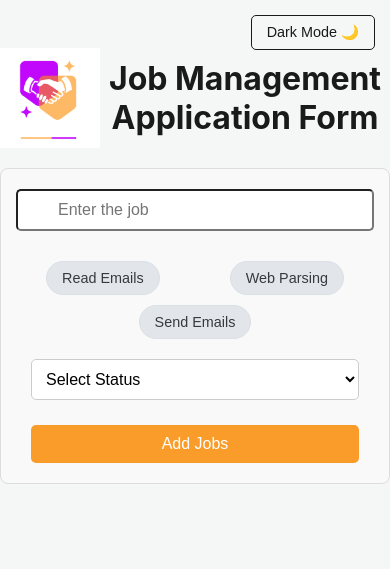
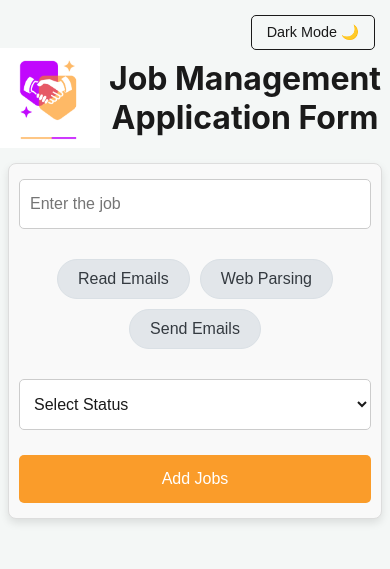
Before and after one commit to ChrisBrowne01/Building-a-Job-Management-Application-Form--Toggle--Dark-Mode-, a React (Create React App) app: page / in a window 390 px wide. Shown: the top 569 px of the page. Built offline with nearby package versions, Linux system fonts and the light colour scheme.

Commit message:
Enhance dark mode support: update CSS variables for form elements, improve responsiveness, and refine styles for better contrast and usability

```diff
--- a/src/component/AppForm.css
+++ b/src/component/AppForm.css
@@ -1,33 +1,102 @@
+:root {
+  /* Form-specific colors */
+  --form-bg-light: #f9f9f9;
+  --form-border-light: #ddd;
+  --input-border-light: #ccc;
+  --tag-bg-light: #e2e6ea;
+  --tag-text-light: #343a40;
+  --tag-border-light: #dae0e5;
+  --selected-tag-bg-light: #f4ab53;
+  --selected-tag-border-light: rgba(255, 183, 0, 0.8);
+  --submit-bg-light: #fa9c2a;
+  --submit-hover-bg-light: #ff8d03;
+  --error-text-light: red;
+
+  /* Re-defining primary/secondary if not in App.css, or ensure App.css is imported first */
+  --primary-color: #ae00ff; /* Focus purple */
+  --secondary-color: #fa9c2a; /* Submit orange */
+  --secondary-hover-color: #ff8d03; /* Submit hover orange */
+
+  /* Spacing & Sizes */
+  --spacing-xs: 5px;
+  --spacing-sm: 8px;
+  --spacing-md: 10px;
+  --spacing-lg: 15px;
+  --spacing-xl: 20px;
+
+  /* Border Radius */
+  --border-radius-sm: 5px;
+  --border-radius-md: 8px;
+  --border-radius-lg: 20px; /* For tags */
+
+  /* Font Sizes */
+  --font-size-sm: 0.9rem;
+  --font-size-md: 1rem;
+}
+
+/* Dark Mode Variables for Form */
+body.dark-mode {
+  --form-bg-light: #2c2c2c; /* Darker background for form */
+  --form-border-light: #444; /* Darker border */
+  --input-border-light: #666; /* Lighter border for contrast */
+  --tag-bg-light: #4a4a4a; /* Darker background for tags */
+  --tag-text-light: #f4f7f6; /* Lighter text for tags */
+  --tag-border-light: #666; /* Lighter border for tags */
+  --selected-tag-bg-light: #d37e2a; /* Slightly darker selected tag */
+  --selected-tag-border-light: rgba(255, 183, 0, 0.5); /* Muted selected border */
+  --submit-bg-light: #d37e2a; /* Darker orange for submit */
+  --submit-hover-bg-light: #c26f1f; /* Even darker orange for hover */
+  --error-text-light: #ff7777; /* Lighter red for dark mode errors */
+}
+
+
 /* Add styles for the form container */
 .form-header form {
   display: flex;
   flex-wrap: wrap;
   align-items: baseline;
   justify-content: center;
-  background-color: #f9f9f9;
-  padding: 10px;
-  margin: 20px auto;
-  border-radius: 8px;
-  border: 1px solid #ddd;
+  background-color: var(--form-bg-light);
+  padding: var(--spacing-md);
+  margin: var(--spacing-xl) auto;
+  border-radius: var(--border-radius-md);
+  border: 1px solid var(--form-border-light);
   max-width: 900px;
-  gap: 15px;
+  gap: var(--spacing-lg);
+  transition: background-color 0.3s ease, border-color 0.3s ease;
+  box-shadow: 0 4px 8px rgba(0, 0, 0, 0.1);
 }
+
+body.dark-mode .form-header form {
+  box-shadow: 0 4px 10px rgba(0, 0, 0, 0.4);
+}
+
 
 /* Add styles for the input field */
 .bot-input {
-  font-size: 1rem;
+  font-size: var(--font-size-md);
   font-weight: 400;
-  border-radius: 5px;
-  margin-block: 5px 15px;
+  border-radius: var(--border-radius-sm);
+  margin-block: var(--spacing-xs) var(--spacing-lg);
   width: 50%;
-  padding: 10px 40px;
+  padding: var(--spacing-md) var(--spacing-lg); /* Adjusted padding for consistency */
   transition: all 0.5s ease;
+  /* New styling */
+  border: 1px solid var(--input-border-light);
+  background-color: white;
+  color: var(--text-color-light);
+}
+
+body.dark-mode .bot-input {
+  background-color: #3a3a3a;
+  color: var(--text-color-light);
+  border-color: var(--input-border-light);
 }
 
 .bot-input:focus {
   outline: none;
-  border-color: #ae00ff;
-  box-shadow: 0 0 5px rgba(225, 0, 255, 0.5);
+  border-color: var(--primary-color);
+  box-shadow: 0 0 5px rgba(174, 0, 255, 0.5);
 }
 
 /* Add styles for the form details section */
@@ -39,115 +108,143 @@
   align-items: center;
   justify-content: center;
   flex-wrap: wrap;
-  gap: 10px;
+  gap: var(--spacing-md);
 }
 
 /* Add styles for individual category buttons */
 .tag {
-  background-color: #e2e6ea;
-  color: #343a40;
-  border: 1px solid #dae0e5;
-  padding: 8px 15px;
-  border-radius: 20px;
+  background-color: var(--tag-bg-light);
+  color: var(--tag-text-light);
+  border: 1px solid var(--tag-border-light);
+  padding: var(--spacing-sm) var(--spacing-lg);
+  border-radius: var(--border-radius-lg);
   cursor: pointer;
-  font-size: 0.9rem;
-  transition: background-color 0.2s ease, color 0.2s ease;
+  font-size: var(--font-size-sm);
+  transition: background-color 0.2s ease, color 0.2s ease, border-color 0.2s ease;
   white-space: nowrap;
 }
 
+body.dark-mode .tag {
+  background-color: var(--tag-bg-light);
+  color: var(--tag-text-light);
+  border-color: var(--tag-border-light);
+}
+
 .tag:hover, .tag.selected-tag:hover {
-  border-color: #ae00ff;
-  box-shadow: 0 0 5px rgba(225, 0, 255, 0.3);
+  border-color: var(--primary-color);
+  box-shadow: 0 0 5px rgba(174, 0, 255, 0.3);
 }
 
 .tag.selected-tag {
-  border: 1px solid rgba(255, 183, 0, 0.8);
-  background-color: #f4ab53;
+  border: 1px solid var(--selected-tag-border-light);
+  background-color: var(--selected-tag-bg-light);
   color: white;
 }
 
+body.dark-mode .tag.selected-tag {
+  color: var(--text-color-light);
+}
+
+
 /* Add styles for the job status dropdown */
 .job-status {
-  padding: 10px;
-  margin: 5px 15px 5px;
-  border: 1px solid #ccc;
-  border-radius: 5px;
-  font-size: 1rem;
+  padding: var(--spacing-md);
+  margin: var(--spacing-xs) var(--spacing-lg) var(--spacing-xs) 0;
+  border: 1px solid var(--input-border-light);
+  border-radius: var(--border-radius-sm);
+  font-size: var(--font-size-md);
   background-color: white;
+  color: var(--text-color-light);
   cursor: pointer;
   min-width: 150px;
+  width: 50%; /* Keeping original width */
+  box-sizing: border-box;
+}
+
+body.dark-mode .job-status {
+  background-color: #3a3a3a;
+  color: var(--text-color-light);
+  border-color: var(--input-border-light);
 }
 
 .job-status:focus-visible {
-  outline: solid 1px #ae00ff;
-  border-color: #ae00ff;
-  box-shadow: 0 0 2px rgba(225, 0, 255, 0.5);
+  outline: solid 1px var(--primary-color);
+  border-color: var(--primary-color);
+  box-shadow: 0 0 2px rgba(174, 0, 255, 0.5);
 }
 
 /* Add styles for the submit button */
 .submit-data {
-background-color: #fa9c2a;
+  background-color: var(--submit-bg-light);
   color: white;
-  padding: 10px 20px;
-  margin: 5px 15px 5px;
+  padding: var(--spacing-md) var(--spacing-xl);
+  margin: var(--spacing-xs) var(--spacing-lg) var(--spacing-xs) 0;
   border: none;
-  border-radius: 5px;
+  border-radius: var(--border-radius-sm);
   cursor: pointer;
-  font-size: 1rem;
+  font-size: var(--font-size-md);
   transition: all 0.2s ease;
+  width: auto;
+  min-width: 120px;
+}
+
+body.dark-mode .submit-data {
+  background-color: var(--submit-bg-light);
+  color: var(--text-color-light);
 }
 
 .submit-data:hover {
-  background-color: #ff8d03;
-  box-shadow: 0 0 2px rgba(225, 0, 255, 0.5);
-}
-
-.error-message {
-  margin-top: 2px;
-  align-items: center;
-  line-height: 0.8;
-  text-align: center;
-  font-size: small;
-  font-weight: 500;
-  color: red;
+  background-color: var(--submit-hover-bg-light);
+  box-shadow: 0 0 2px rgba(250, 156, 42, 0.5);
 }
 
 
-@media (max-width: 575.98px) {
+.error-message {
+  margin-top: var(--spacing-xs);
+  line-height: 1.2;
+  text-align: center;
+  font-size: var(--font-size-sm);
+  font-weight: 500;
+  color: var(--error-text-light);
+  width: 100%;
+}
+
+/* Responsive Design using Media Queries */
+
+/* For smaller screens (e.g., mobile phones) */
+@media (max-width: 768px) {
   .form-header form {
     flex-direction: column;
     align-items: stretch;
-    padding: 15px;
-    width: 100%;
+    padding: var(--spacing-lg);
+    margin: var(--spacing-xl) var(--spacing-md);
   }
 
-  .form-details {
-    width: 100% !important;
+  .bot-input,
+  .job-status,
+  .submit-data {
+    width: 100%;
+    margin-left: 0;
+    margin-right: 0;
+    padding: var(--spacing-lg) var(--spacing-md);
+  }
+
+  .tag {
+    font-size: var(--font-size-md);
+    padding: var(--spacing-md) var(--spacing-xl);
+  }
+
+  .bottom-line {
+    justify-content: center;
+    gap: var(--spacing-md);
+    margin-bottom: var(--spacing-md);
   }
 }
 
-@media (max-width: 767.98px) {
-    .form-header form {
-    flex-direction: column;
-    align-items: stretch;
-    padding: 15px;
-  }
-
-  .form-details {
-    width: 70%;
-    margin: auto;
-    transition: width 0.5s ease, margin 0.5s ease;
-  }
-
-  .bottom-line {
-    justify-content: space-around;
-  }
-
-  .bot-input {
-    width: 100%;
-  }
-
-  .bot-input:focus {
-    width: 100%;
+/* For even smaller screens (e.g., very small phones) */
+@media (max-width: 480px) {
+  .form-header form {
+    margin: var(--spacing-lg) var(--spacing-sm);
+    padding: var(--spacing-md);
   }
 }
```
